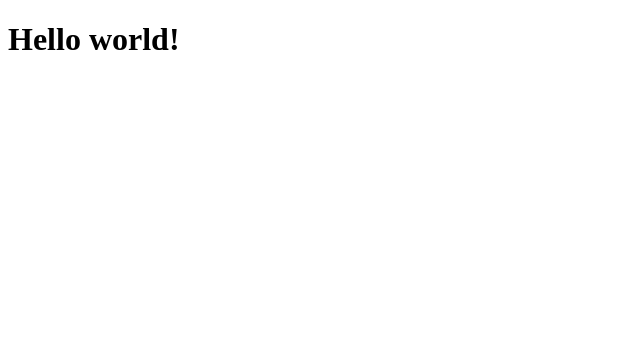
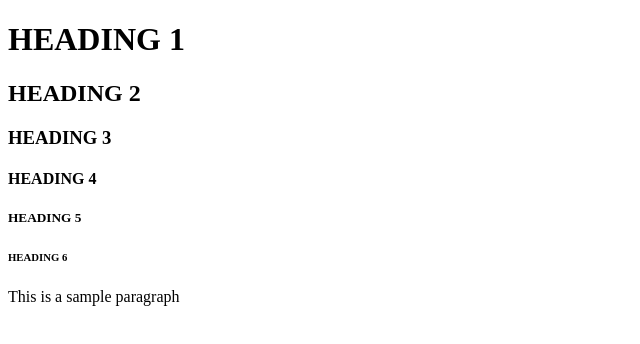
Before and after one commit to mohitpatil0319/HTML, a plain HTML site: page index.html in a window 1280 px wide. Shown: the whole page, without its empty margins (0-640 px from the left). Drawn offline with Linux system fonts and the light colour scheme.

Commit message:
Add heading tag and Used paragraph

```diff
--- a/index.html
+++ b/index.html
@@ -4,9 +4,19 @@
 <head>
     <meta charset="UTF-8">
     <meta name="viewport" content="width=device-width, initial-scale=1.0">
-    <title>Portfolio Page</title>
+    <title>My First Page</title>
 </head>
 <body>
-    <h1>Hello world!</h1>
+    <!-- Heading tag -->
+    <h1>HEADING 1</h1>
+    <h2>HEADING 2</h2>
+    <h3>HEADING 3</h3>
+    <h4>HEADING 4</h4>
+    <h5>HEADING 5</h5>
+    <h6>HEADING 6</h6>
+
+    <!-- Used to Add paragraph in HTML -->
+    <p>This is a sample paragraph </p>
+
 </body>
 </html>
```
